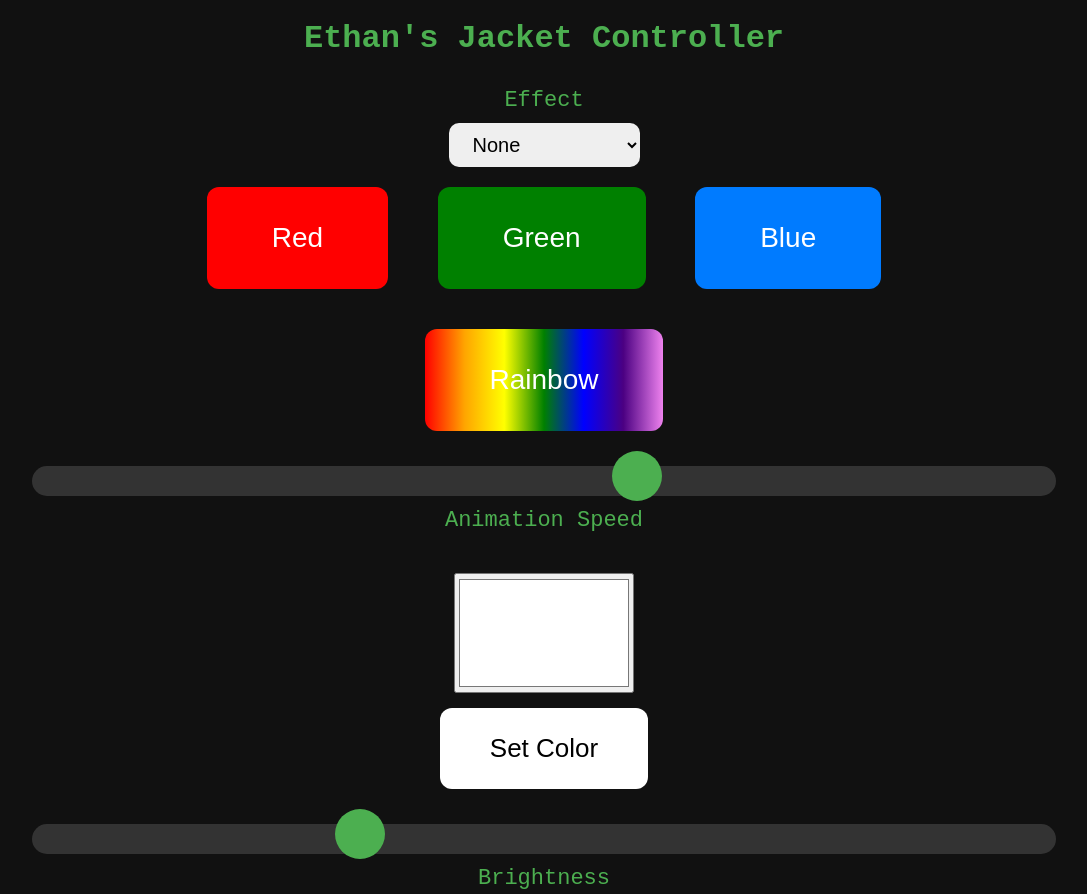
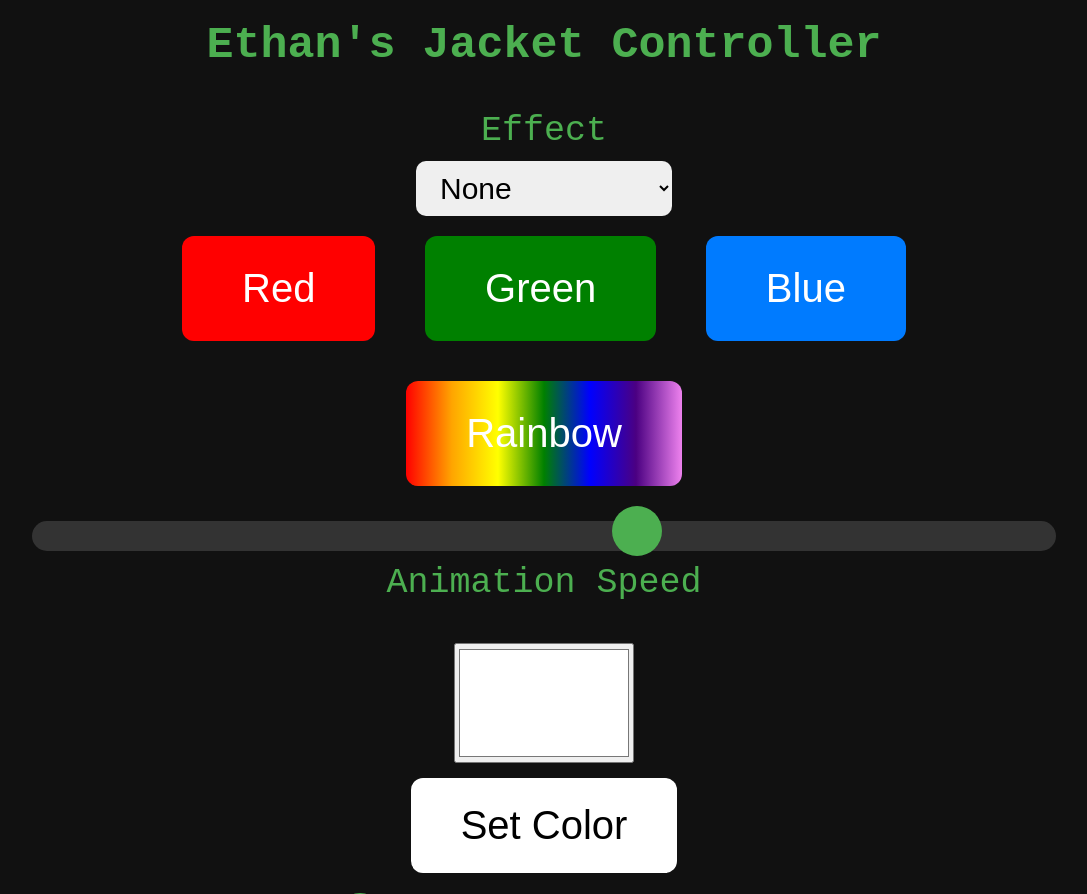
Before and after one commit to yk3thn/ethansjacket, a website: page index.html in a window 1280 px wide. Shown: the top 894 px of the page, without its empty margins (96-1183 px from the left). Drawn offline with Linux system fonts and the light colour scheme.

Commit message:
Update index.html

```diff
--- a/index.html
+++ b/index.html
@@ -12,12 +12,12 @@
     padding:0;
   }
 
-  h1 { margin-top:20px; color:#4CAF50; }
+  h1 { margin-top:20px; color:#4CAF50; font-size:45px; }
 
   button {
-    padding:35px 65px;
+    padding:30px 60px;
     margin:20px;
-    font-size:28px;
+    font-size:40px;
     border:none;
     border-radius:12px;
     cursor:pointer;
@@ -63,7 +63,7 @@
     color:black;
     margin-top:5px;
     padding:25px 50px;
-    font-size:26px;
+    font-size:40px;
     border-radius:12px;
     border:none;
     cursor:pointer;
@@ -121,11 +121,11 @@
 <h1>Ethan's Jacket Controller</h1>
 
 <div class="control-block">
-  <label for="effectSelect" style="font-size:22px;margin-top:10px;color:#4CAF50;">
+  <label for="effectSelect" style="font-size:35px;margin-top:10px;color:#4CAF50;">
     Effect
   </label>
   <select id="effectSelect" onchange="selectEffect(this.value)"
-          style="margin-top:10px;font-size:20px;padding:10px 20px;border-radius:10px;border:none;">
+          style="margin-top:10px;font-size:30px;padding:10px 20px;border-radius:10px;border:none;">
     <option value="none">None</option>
     <option value="shooting_star">Shooting Star</option>
     <option value="christmas">Christmas</option>
@@ -146,7 +146,7 @@
   <input type="range" id="speed" min="1" max="100" value="60"
          oninput="debounceSpeed(this.value)">
 
-  <div style="font-size:22px;margin-top:10px;color:#4CAF50;">
+  <div style="font-size:35px;margin-top:10px;color:#4CAF50;">
     Animation Speed
   </div>
 </div>
@@ -159,7 +159,7 @@
 <div class="control-block">
   <input type="range" id="bright" min="1" max="255" value="80"
          oninput="debounceBrightness(this.value)">
-  <div style="font-size:22px;margin-top:10px;color:#4CAF50;">
+  <div style="font-size:35px;margin-top:10px;color:#4CAF50;">
     Brightness
   </div>
 </div>
@@ -175,7 +175,7 @@
     <input type="color" id="waveC1" value="#0000ff">
     <label>Color 2</label>
     <input type="color" id="waveC2" value="#ff00ff">
-    <div style="margin-top:15px;">
+    <div style="margin-top:25px;">
       <button onclick="applyWave()">Apply</button>
       <button onclick="closeWavePopup()">Close</button>
     </div>
```
